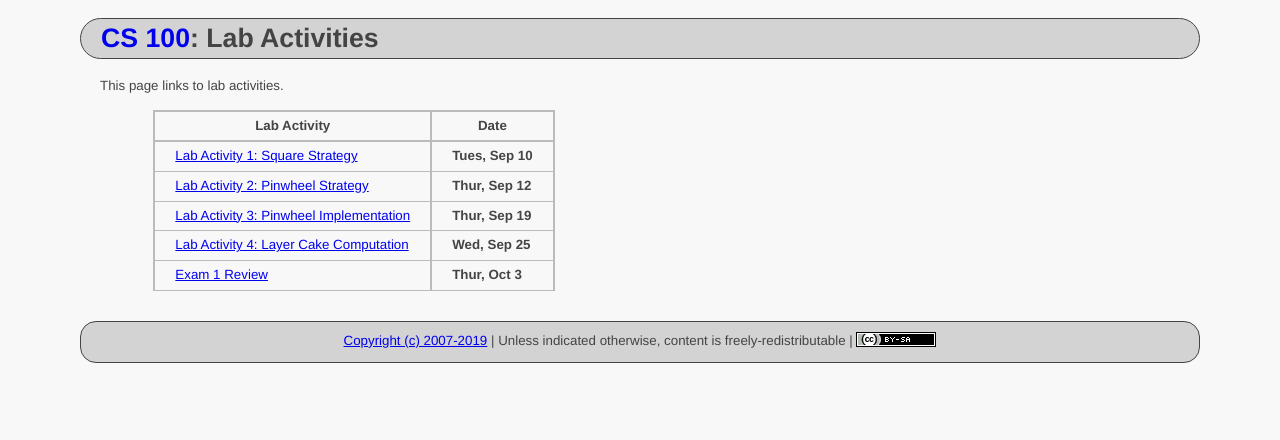
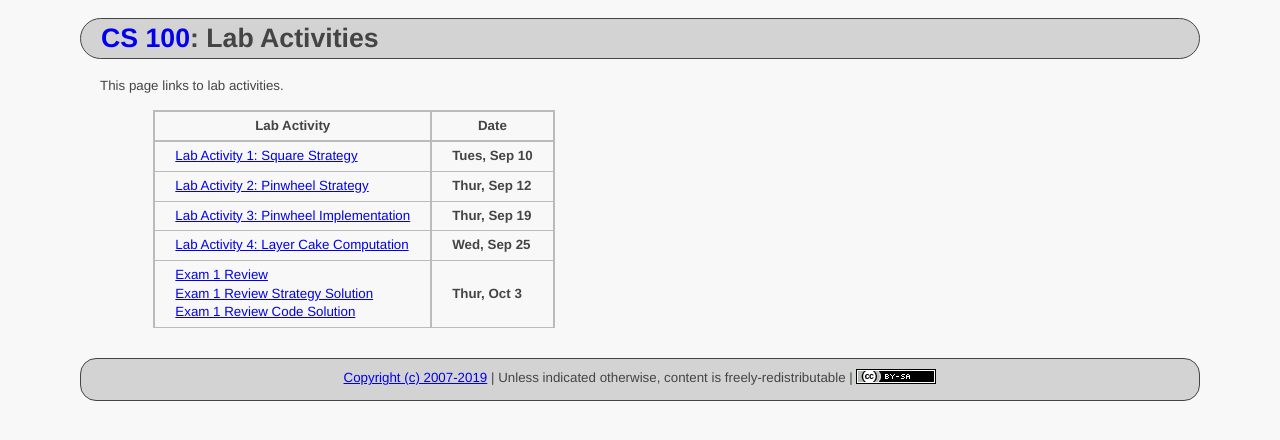
Before and after one commit to ycpcs/cs100-fall2019, a Jekyll site: the page built from labs/index.md, in a window 1280 px wide. Shown: the top 440 px of the page. Built offline with Jekyll 4.4.1, drawn with Linux system fonts in a browser that asks for light colours.

Commit message:
add exam review solutions
add exam review solutions

```diff
--- a/labs/index.md
+++ b/labs/index.md
@@ -12,7 +12,7 @@ This page links to lab activities.
 > [Lab Activity 2: Pinwheel Strategy](CS100_Lab2.pdf)        | **Thur, Sep 12** |
 > [Lab Activity 3: Pinwheel Implementation](CS100_Lab3.pdf)  | **Thur, Sep 19** |
 > [Lab Activity 4: Layer Cake Computation](CS100_Lab4.pdf)   | **Wed, Sep 25**  |
-> [Exam 1 Review](CS100_Exam1Review.pdf)                     | **Thur, Oct 3**  |
+> [Exam 1 Review](CS100_Exam1Review.pdf) <br /> [Exam 1 Review Strategy Solution](CS100_Exam1Review_Strategy.pdf) <br /> [Exam 1 Review Code Solution](CS100_Exam1Review_Code.py)                    | **Thur, Oct 3**  |
 
 <!--
 > [Lab Activity 3: Pinwheel Implementation](CPADS_Lab3.pdf)  | **Fri, Sep 28** |
```
